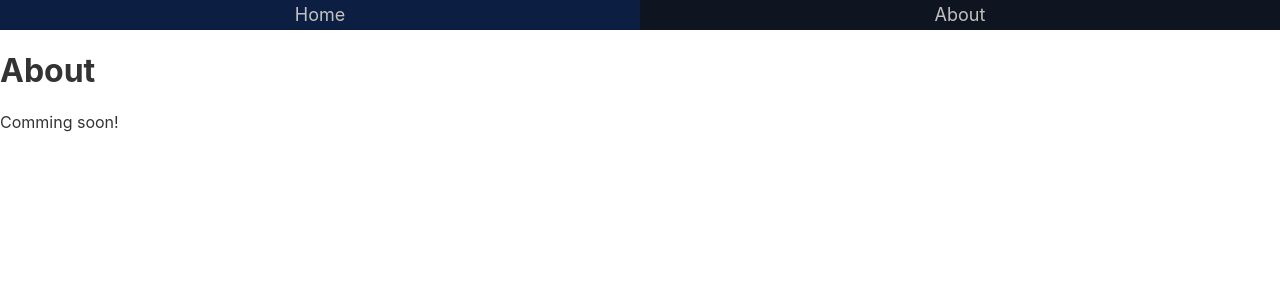
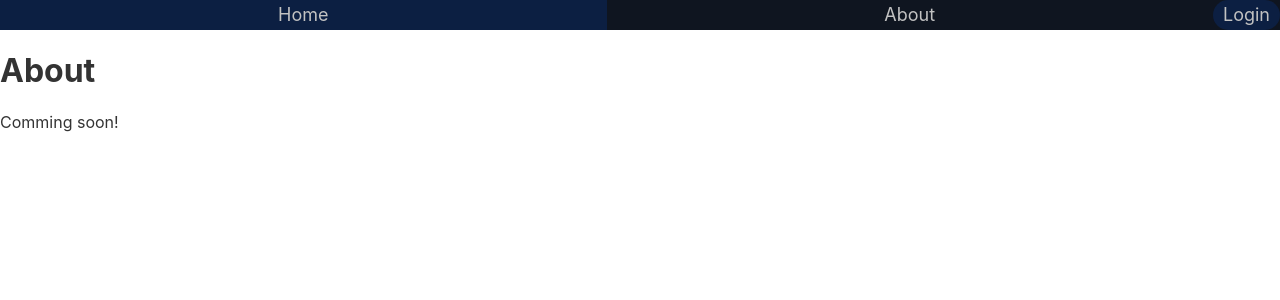
Before and after one commit to matzayonc/zayhole, a Svelte app: page /about in a window 1280 px wide. Shown: the top 300 px of the page. Built offline with nearby package versions, Linux system fonts and the light colour scheme.

Commit message:
login component

```diff
--- a/src/App.svelte
+++ b/src/App.svelte
@@ -1,6 +1,6 @@
 <script lang="ts">
 	import Navbar from './comp/Navbar.svelte'
-	import { Router, Link, Route } from "svelte-routing"
+	import { Router, Route } from "svelte-routing"
     import Main from './routes/Main.svelte'
     import About from './routes/About.svelte'
 
--- /dev/null
+++ b/src/comp/Login.svelte
@@ -0,0 +1,32 @@
+<script>
+    import About from "../routes/About.svelte";
+    export let text = 'Login'
+
+    let visible = false
+
+    function click(){
+        console.log('ok')
+    }
+</script>
+
+<style lang='sass'>
+    @import '../style/Vars'
+    #login-toggle
+        padding: 0 10px
+        background-color: $hoverColor
+        border-radius: $barHeight/2
+        color: $textColor
+
+
+
+
+</style>
+
+<div id='login-toggle' on:click={()=>visible = !visible}>{text}</div>
+
+{#if visible}
+    <div id='login-popup'>
+
+
+    </div>
+{/if}
--- a/src/comp/Navbar.svelte
+++ b/src/comp/Navbar.svelte
@@ -1,5 +1,6 @@
 <script>
-	import { Router, Link, Route } from "svelte-routing"
+	import { Link } from "svelte-routing"
+import Login from "./Login.svelte";
 
 </script>
 <style lang="sass">
@@ -35,6 +36,7 @@
         <Link to="/">Home</Link>
         <Link to="about">About</Link>
     </div>
+    <Login text='Login'/>
 
 
 </nav>
--- a/src/routes/About.svelte
+++ b/src/routes/About.svelte
@@ -1,3 +1,9 @@
+<script>
+    export let location = undefined
+    location = location
+
+</script>
+
 <h1>About</h1>
 <p>
     Comming soon!
--- a/src/routes/Main.svelte
+++ b/src/routes/Main.svelte
@@ -1 +1,6 @@
+<script>
+    export let location = undefined
+    location = location
+</script>
+
 <h1>MAIN</h1>
```
Also changed, not shown: src/style/Vars.sass (line endings or trailing spaces).
